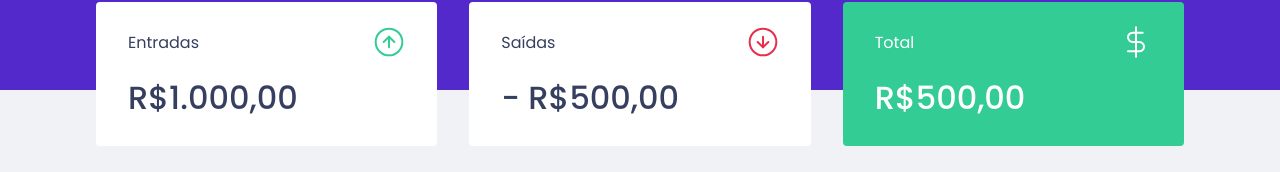
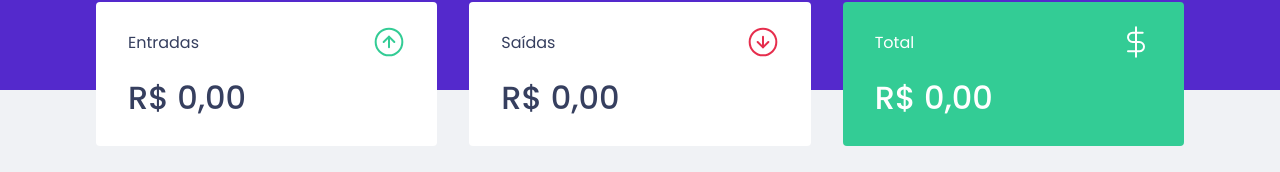
Before and after one commit to djgoulart/02-ignite-dtmoney, a React (Create React App) app: page / in a window 1280 px wide. Shown: the part 182-354 px from the top of the page. Built offline with nearby package versions, Linux system fonts and the light colour scheme; no server answers; what miragejs would draw is missing.

Commit message:
05 - Contextos e Hooks

```diff
--- a/src/App.tsx
+++ b/src/App.tsx
@@ -3,7 +3,7 @@
 import Dashboard from './components/Dashboard';
 import { Header } from './components/Header';
 import NewTransactionModal from './components/NewTransactionModal';
-import { TransactionsProvider } from './contexts/TransactionsContext';
+import { TransactionsProvider } from './hooks/useTransactions';
 import { GlobalStyle } from './styles/global';
 
 Modal.setAppElement('#root');
--- a/src/components/NewTransactionModal/index.tsx
+++ b/src/components/NewTransactionModal/index.tsx
@@ -1,6 +1,6 @@
-import React, { useState, useContext } from 'react';
+import React, { useState } from 'react';
 import Modal from 'react-modal';
-import { TransactionsContext } from '../../contexts/TransactionsContext';
+import { useTransactions } from '../../hooks/useTransactions';
 
 import closeImg from './../../assets/close.svg';
 import incomeImg from './../../assets/income.svg';
@@ -14,7 +14,7 @@
 }
 
 const NewTransactionModal = ({ isOpen, onRequestClose } : NewTransactionModalProps) => {
-  const {createTransaction} = useContext(TransactionsContext);
+  const {createTransaction} = useTransactions()
 
   const [type, setType] = useState('deposit');
   const [title, setTitle] = useState('');
--- a/src/components/Summary/index.tsx
+++ b/src/components/Summary/index.tsx
@@ -1,5 +1,4 @@
-import { useContext } from 'react';
-import { TransactionsContext } from '../../contexts/TransactionsContext';
+import { useTransactions } from '../../hooks/useTransactions';
 import incomeImg from './../../assets/income.svg';
 import outcomeImg from './../../assets/outcome.svg';
 import totalImg from './../../assets/total.svg';
@@ -7,8 +6,24 @@
 import { Container } from './styles';
 
 const Summary = () => {
-  const {transactions} = useContext(TransactionsContext);
-  console.log(transactions);
+  const {transactions} = useTransactions();
+
+  const summary = transactions.reduce((acc, transaction) => {
+    if(transaction.type === 'deposit') {
+      acc.deposits += transaction.value;
+      acc.total += transaction.value;
+    } else {
+      acc.withdraws += transaction.value;
+      acc.total -= transaction.value;
+    }
+
+    return acc;
+  }, {
+    deposits: 0,
+    withdraws: 0,
+    total: 0,
+  })
+
   return (
     <Container>
       <div>
@@ -16,21 +31,24 @@
           <p>Entradas</p>
           <img src={incomeImg} alt="Entradas"/>
         </header>
-        <strong>R$1.000,00</strong>
+        <strong>{new Intl.NumberFormat('pt-BR', { style: 'currency', currency: 'BRL'})
+        .format(summary.deposits)}</strong>
       </div>
       <div>
         <header>
           <p>Saídas</p>
           <img src={outcomeImg} alt="Entradas"/>
         </header>
-        <strong>- R$500,00</strong>
+        <strong>{new Intl.NumberFormat('pt-BR', { style: 'currency', currency: 'BRL'})
+        .format((0 - summary.withdraws))}</strong>
       </div>
       <div className="highlight-background">
         <header>
           <p>Total</p>
           <img src={totalImg} alt="Entradas"/>
         </header>
-        <strong>R$500,00</strong>
+        <strong>{new Intl.NumberFormat('pt-BR', { style: 'currency', currency: 'BRL'})
+        .format(summary.total)}</strong>
       </div>
     </Container>
   );
--- a/src/components/TransactionsTable/index.tsx
+++ b/src/components/TransactionsTable/index.tsx
@@ -1,10 +1,9 @@
-import { useContext } from 'react';
-import { TransactionsContext } from '../../contexts/TransactionsContext';
+import { useTransactions } from '../../hooks/useTransactions';
 import { Container } from './styles';
 
 
 const TransactionsTable = () => {
-  const {transactions} = useContext(TransactionsContext)
+  const {transactions} = useTransactions()
   return (
     <Container>
       <table>
--- a/src/contexts/TransactionsContext.tsx
+++ b/src/hooks/useTransactions.tsx
@@ -1,4 +1,4 @@
-import { createContext, useState, useEffect, ReactNode } from 'react';
+import { createContext, useState, useEffect, ReactNode, useContext } from 'react';
 import {api} from './../services/api';
 
 interface TransactionData {
@@ -21,7 +21,7 @@
   createTransaction: (transactionInput: TransactionInput) => Promise<void>;
 }
 
-export const TransactionsContext = createContext({} as TransactionsContextData);
+const TransactionsContext = createContext({} as TransactionsContextData);
 
 export const TransactionsProvider = ({ children }: TransactionsProviderProps) => {
   const [transactions, setTransactions] = useState<TransactionData[]>([])
@@ -43,3 +43,9 @@
     </TransactionsContext.Provider>
   )
 }
+
+export function useTransactions() {
+  const context = useContext(TransactionsContext);
+
+  return context;
+}
```
